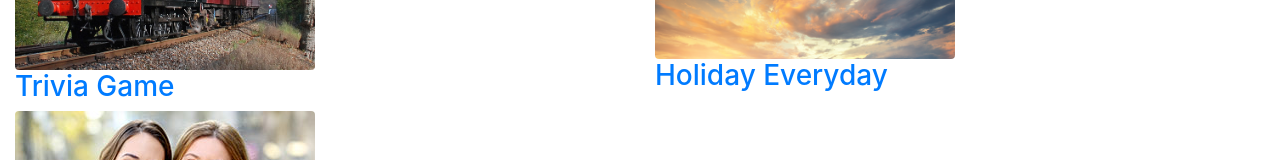
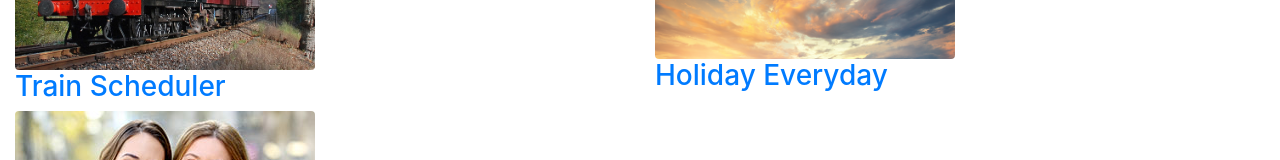
Before and after one commit to damonkd/Bootstrap-Portfolio, a plain HTML site: page portfolio.html in a window 1280 px wide. Shown: the part 748-908 px from the top of the page. Drawn offline with nearby package versions, Linux system fonts and the light colour scheme.

Commit message:
changed giphy to train scheduler

```diff
--- a/portfolio.html
+++ b/portfolio.html
@@ -71,7 +71,7 @@
       <div class = "col">
           <a href="https://damonkd.github.io/Train-Scheduler/">
   <img src="assets/images/train.jpg" class="rounded mr-2" style="width:300px" alt="train">
-  <h3>Trivia Game</h3></a>
+  <h3>Train Scheduler</h3></a>
 </div>
 
 <div class = "col">
```
